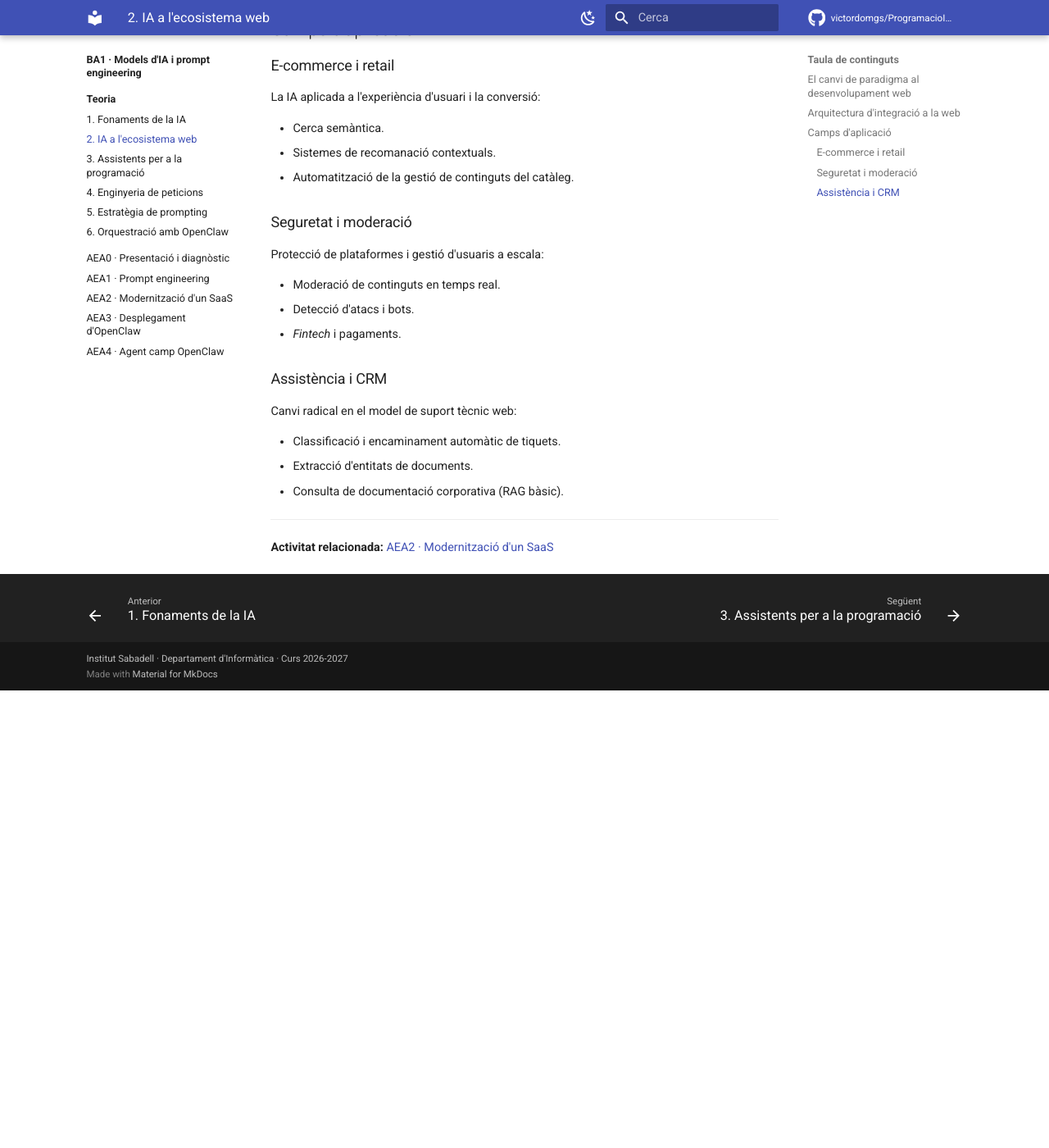
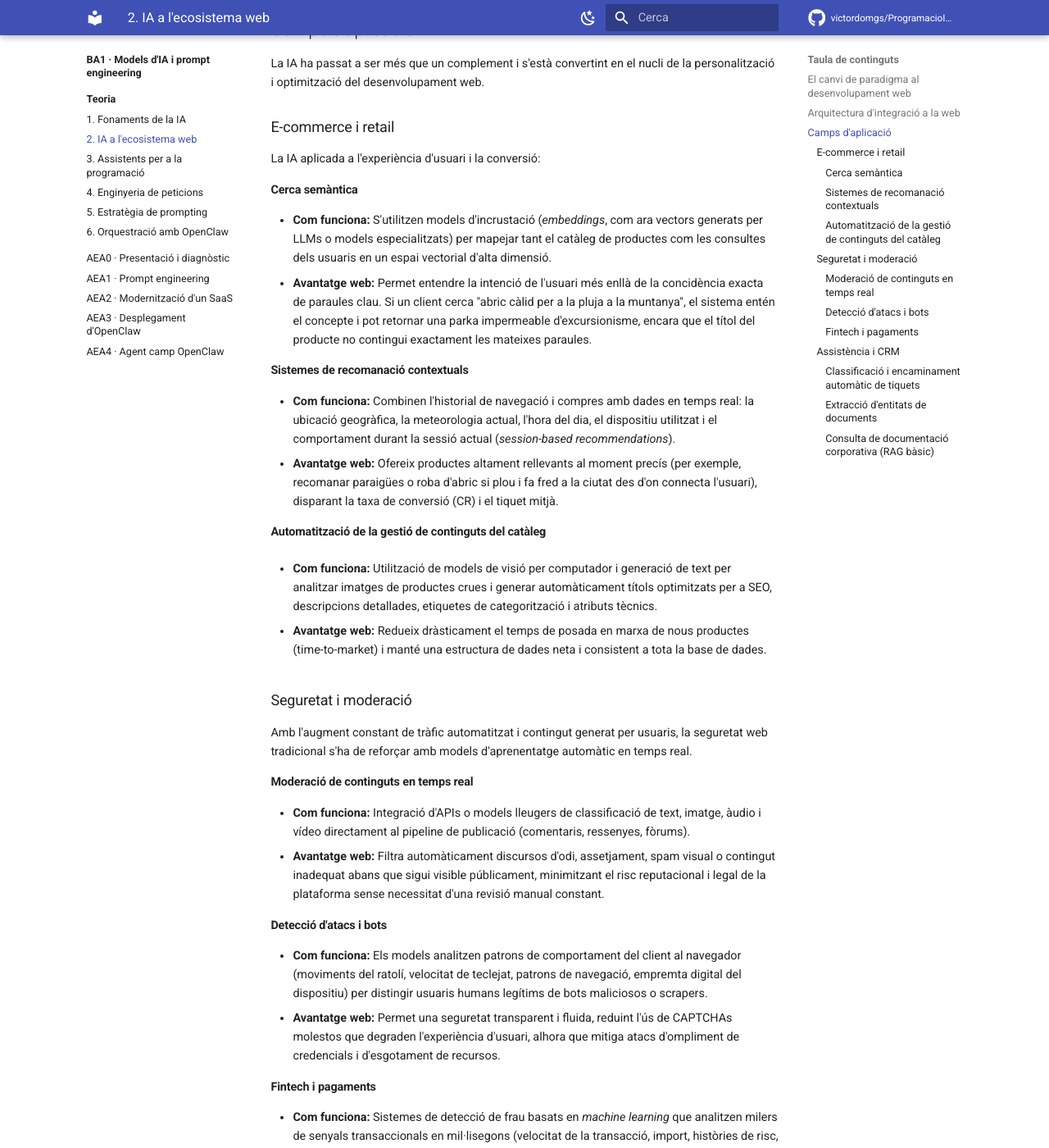
Before and after one commit to victordomgs/ProgramacioIADAW, an MkDocs documentation site: the page built from docs/ba1/teoria/02-ia-ecosistema-web.md, in a window 1280 px wide and 1400 px high, scrolled down 1007 px. Shown: the whole window at 82% size. Built offline with MkDocs 1.6.1 and Material for MkDocs 9.7.7, drawn with Linux system fonts in a browser that asks for light colours; comment, search, counter and statistics services are not loaded; before the commit the page ends 1849 px from its top, so only the background shows below that; some of the changed text lies outside the part shown.

Commit message:
Update 02-ia-ecosistema-web.md

```diff
--- a/docs/ba1/teoria/02-ia-ecosistema-web.md
+++ b/docs/ba1/teoria/02-ia-ecosistema-web.md
@@ -40,29 +40,65 @@ sequenceDiagram
 
 ## Camps d'aplicació
 
+La IA ha passat a ser més que un complement i s'està convertint en el nucli de la personalització i optimització del desenvolupament web.
+
 ### E-commerce i retail
 
 La IA aplicada a l'experiència d'usuari i la conversió:
 
-- Cerca semàntica.
-- Sistemes de recomanació contextuals.
-- Automatització de la gestió de continguts del catàleg.
+#### Cerca semàntica
+
+- **Com funciona:** S'utilitzen models d'incrustació (*embeddings*, com ara vectors generats per LLMs o models especialitzats) per mapejar tant el catàleg de productes com les consultes dels usuaris en un espai vectorial d'alta dimensió.
+- **Avantatge web:** Permet entendre la intenció de l'usuari més enllà de la concidència exacta de paraules clau. Si un client cerca "abric càlid per a la pluja a la muntanya", el sistema entén el concepte i pot retornar una parka impermeable d'excursionisme, encara que el títol del producte no contingui exactament les mateixes paraules.
+
+#### Sistemes de recomanació contextuals
+
+- **Com funciona:** Combinen l'historial de navegació i compres amb dades en temps real: la ubicació geogràfica, la meteorologia actual, l'hora del dia, el dispositiu utilitzat i el comportament durant la sessió actual (*session-based recommendations*).
+- **Avantatge web:** Ofereix productes altament rellevants al moment precís (per exemple, recomanar paraigües o roba d'abric si plou i fa fred a la ciutat des d'on connecta l'usuari), disparant la taxa de conversió (CR) i el tiquet mitjà.
+
+#### Automatització de la gestió de continguts del catàleg
+
+- **Com funciona:** Utilització de models de visió per computador i generació de text per analitzar imatges de productes crues i generar automàticament títols optimitzats per a SEO, descripcions detallades, etiquetes de categorització i atributs tècnics.
+
+- **Avantatge web:** Redueix dràsticament el temps de posada en marxa de nous productes (time-to-market) i manté una estructura de dades neta i consistent a tota la base de dades.
 
 ### Seguretat i moderació
 
-Protecció de plataformes i gestió d'usuaris a escala:
+Amb l'augment constant de tràfic automatitzat i contingut generat per usuaris, la seguretat web tradicional s'ha de reforçar amb models d'aprenentatge automàtic en temps real.
 
-- Moderació de continguts en temps real.
-- Detecció d'atacs i bots.
-- *Fintech* i pagaments.
+#### Moderació de continguts en temps real
+
+- **Com funciona:** Integració d'APIs o models lleugers de classificació de text, imatge, àudio i vídeo directament al pipeline de publicació (comentaris, ressenyes, fòrums).
+- **Avantatge web:** Filtra automàticament discursos d'odi, assetjament, spam visual o contingut inadequat abans que sigui visible públicament, minimitzant el risc reputacional i legal de la plataforma sense necessitat d'una revisió manual constant.
+
+#### Detecció d'atacs i bots
+
+- **Com funciona:** Els models analitzen patrons de comportament del client al navegador (moviments del ratolí, velocitat de teclejat, patrons de navegació, empremta digital del dispositiu) per distingir usuaris humans legítims de bots maliciosos o scrapers.
+- **Avantatge web:** Permet una seguretat transparent i fluida, reduint l'ús de CAPTCHAs molestos que degraden l'experiència d'usuari, alhora que mitiga atacs d'ompliment de credencials i d'esgotament de recursos.
+
+#### Fintech i pagaments
+
+- **Com funciona:** Sistemes de detecció de frau basats en *machine learning* que analitzen milers de senyals transaccionals en mil·lisegons (velocitat de la transacció, import, històries de risc, discrepàncies d'IP/geolocalització).
+- **Avantatge web:** Bloqueja transaccions fraudulentes de manera instantània abans que s'executin a la passarel·la de pagament, reduint els reemborsaments (chargebacks) i assegurant el compliment normatiu (com PSD2 / SCA).
 
 ### Assistència i CRM
 
-Canvi radical en el model de suport tècnic web:
+El model tradicional de "crear un tiquet i esperar 48 hores" està sent reemplaçat per sistemes d'atenció immediata, contextualitzats i altament automatitzats.
 
-- Classificació i encaminament automàtic de tiquets.
-- Extracció d'entitats de documents.
-- Consulta de documentació corporativa (RAG bàsic).
+#### Classificació i encaminament automàtic de tiquets
+
+- **Com funciona:** NLP i classificadors de text analitzen el contingut dels missatges entrants dels clients per determinar automàticament la intenció, el sentiment, la urgència i el departament o agent adequat.
+- **Avantatge web:** Redueix el temps de primera resposta (First Response Time) i assegura que les incidències crítiques arribin immediatament als equips especialitzats sense classificació manual.
+
+#### Extracció d'entitats de documents
+
+- **Com funciona:** Models d'Intel·ligència de Documents i visió que processen fitxers adjunts (factures, formularis, contractes o identificacions) penjats per l'usuari al web.
+- **Avantatge web:** Extreu automàticament les dades clau (imports, NIFs, dates, noms) i omple els formularis del CRM o del sistema de gestió, eliminant la fricció de la introducció manual de dades per part de l'usuari o de l'agent.
+
+#### Consulta de documentació corporativa (RAG bàsic)
+
+- **Com funciona:** Implementació d'arquitectures de Generació Augmentada per Recuperació (Retrieval-Augmented Generation), on un assistent virtual (xat) té accés a una base de coneixement interna vectoritzada (manuals de producte, polítiques de devolució, FAQs).
+- **Avantatge web:** Ofereix respostes precises, contrastades i lliures d'al·lucinacions basades exclusivament en la documentació oficial de l'empresa, operant 24/7 i resolent fins al 70-80% de les consultes recurrents de primer nivell.
 
 ---
 
```
